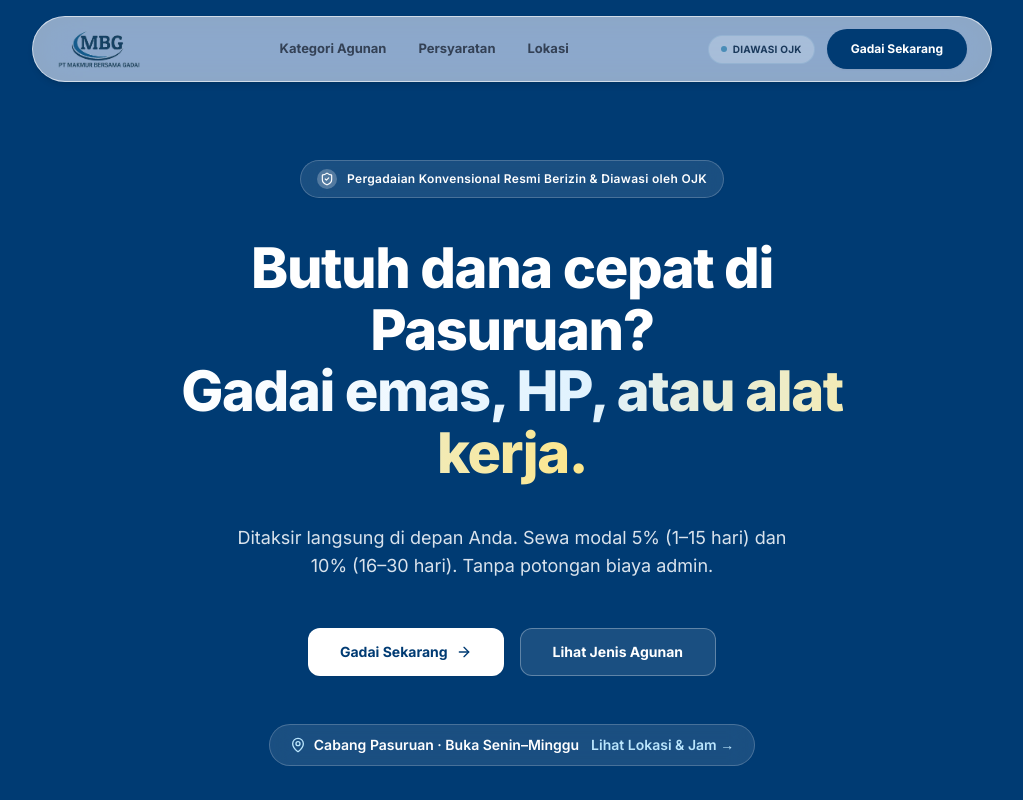
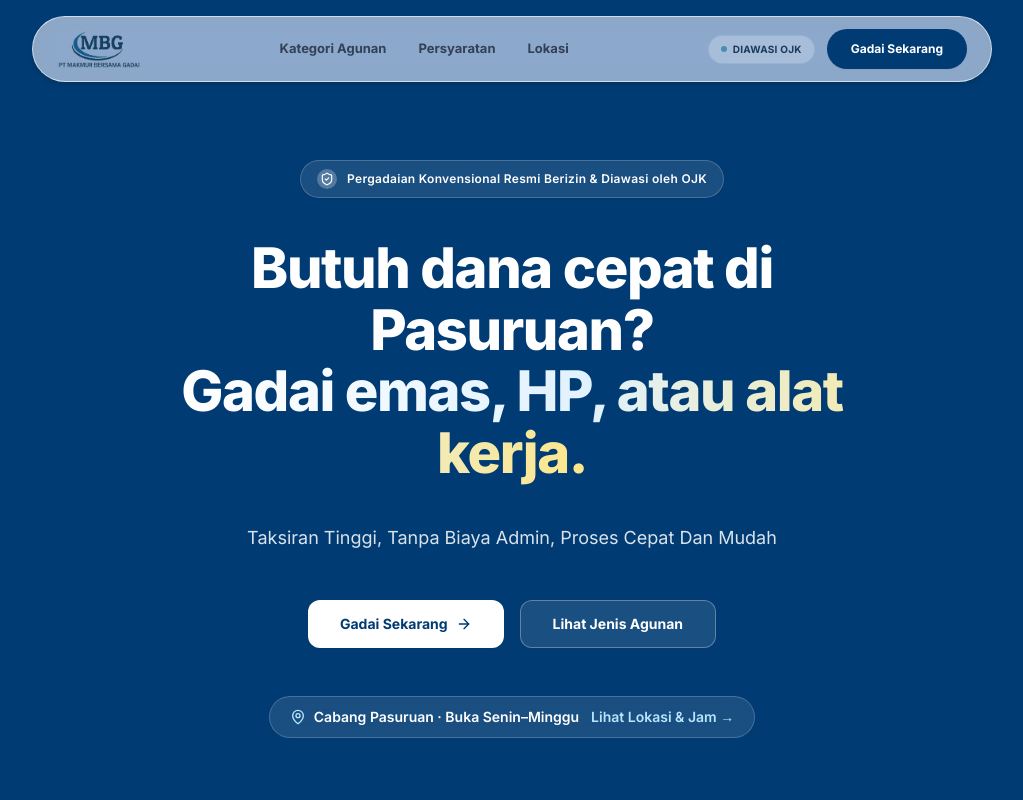
Before and after one commit to joelsitumorang/Web-Profile, a Next.js app in the folder frontend/: page / in a window 1280 px wide. Shown: the top 800 px of the page, without its empty margins (128-1151 px from the left). Built offline with nearby package versions, Linux system fonts and the light colour scheme.

Commit message:
feat(hero,agunan): persingkat teks hero dan tambahkan foto studio putih bersih untuk agunan kendaraan

```diff
--- a/frontend/src/components/Hero.tsx
+++ b/frontend/src/components/Hero.tsx
@@ -34,8 +34,8 @@ export default function Hero() {
             </h1>
 
             {/* Subtitle */}
-            <p className="text-sm sm:text-lg text-slate-100/90 max-w-xl mx-auto leading-relaxed" id="hero-subtext">
-              Ditaksir langsung di depan Anda. Sewa modal 5% (1–15 hari) dan 10% (16–30 hari). Tanpa potongan biaya admin.
+            <p className="text-sm sm:text-lg text-slate-100/90 max-w-xl mx-auto leading-relaxed capitalize" id="hero-subtext">
+              taksiran tinggi, tanpa biaya admin, proses cepat dan mudah
             </p>
 
             {/* CTA Buttons */}
```
Also changed, not shown: frontend/public/images/barang/mobil.jpg, frontend/public/images/barang/sepeda-motor.jpg.
